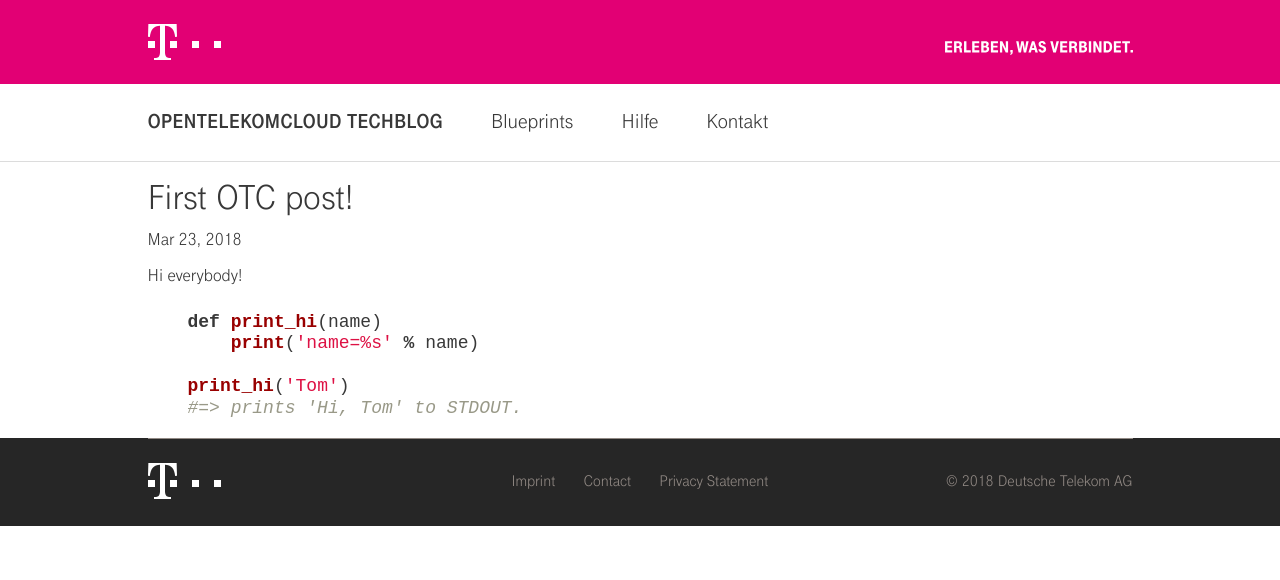
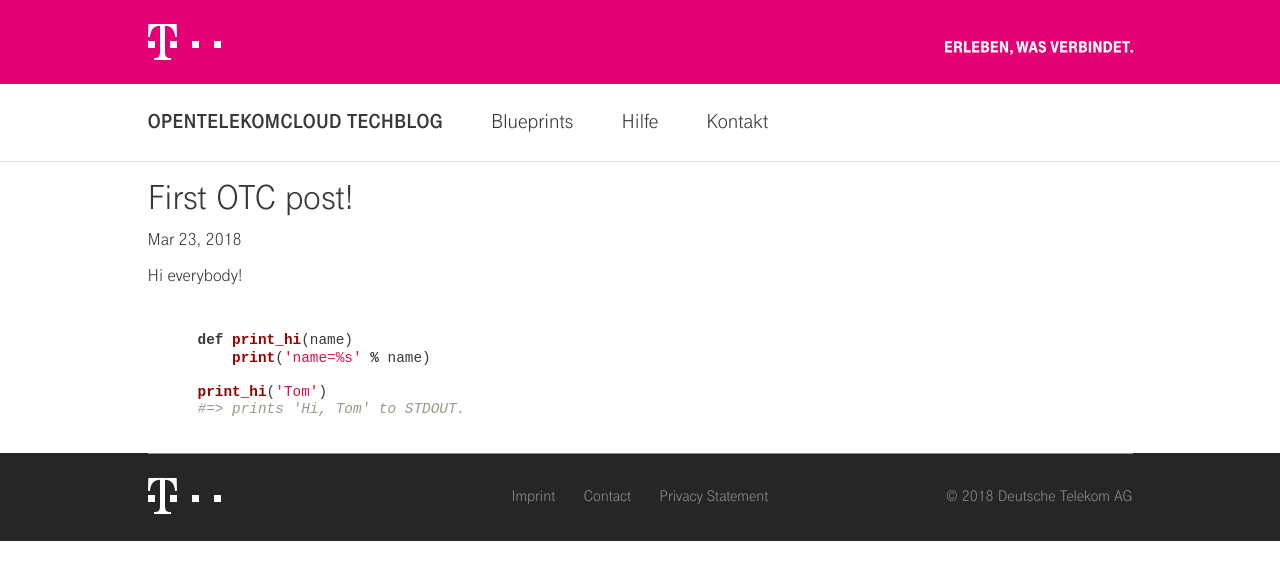
Before and after one commit to opentelekomcloud-infra/techblog, a Jekyll site: the page built from _posts/2018-03-23-otc-intro.markdown, in a window 1280 px wide. Shown: the top 580 px of the page. Built offline with Jekyll 4.4.1, drawn with Linux system fonts in a browser that asks for light colours; some web fonts are replaced.

Commit message:
adapt syntax style

```diff
--- a/assets/main.scss
+++ b/assets/main.scss
@@ -6,10 +6,10 @@
     text-decoration: none;
 }
 
-$spacing-unit:     20px !default;
-
 %vertical-rhythm {
-  margin-bottom: $spacing-unit / 2;
+  margin-bottom: 10px;
+  padding: 10px;
+  font-size: 0.8em;
 }
 
 .highlight {
```
